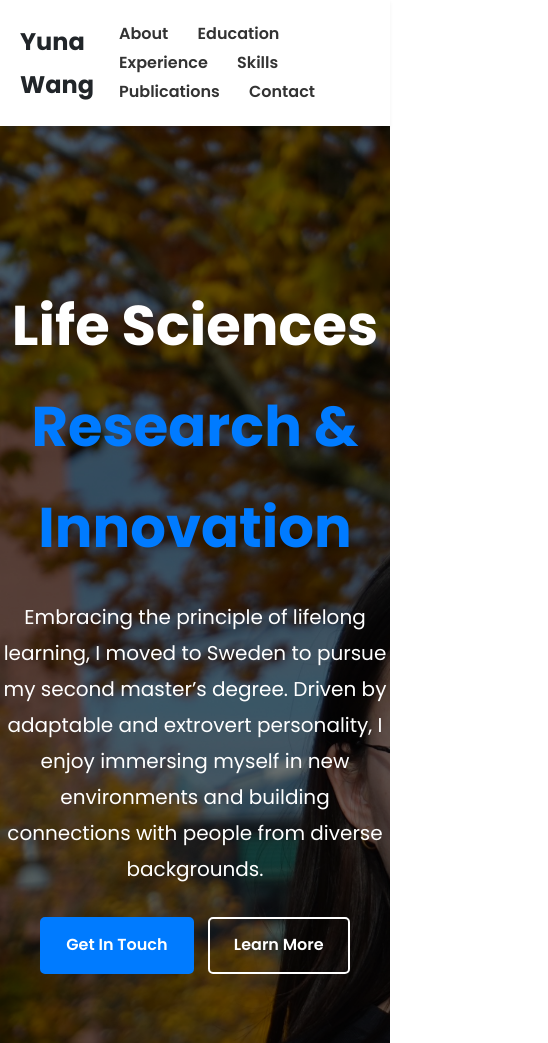
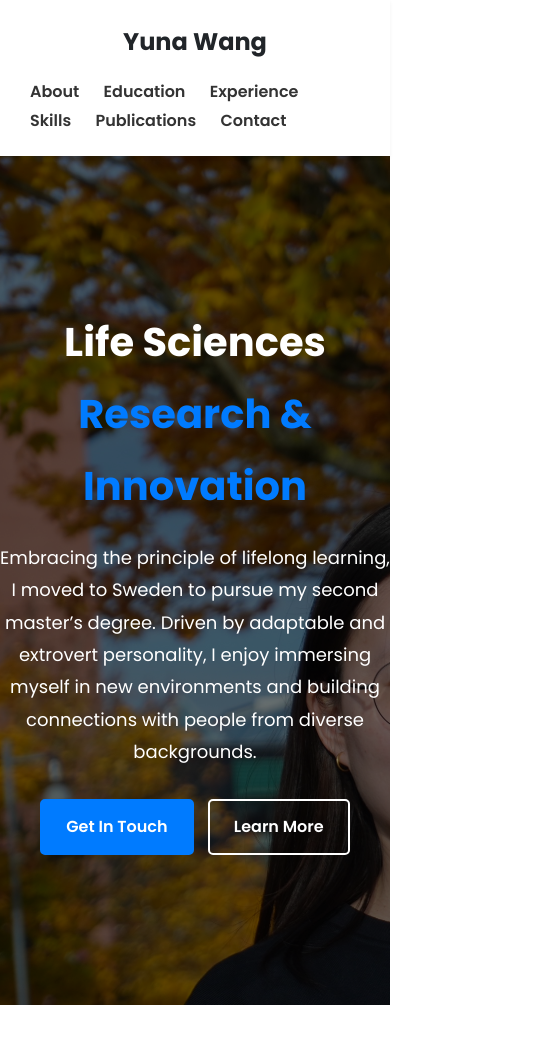
Before and after one commit to yuna-wang/yuna.github.io, a plain HTML site: page index.html in a window 390 px wide. Shown: the top 1043 px of the page, 548 px wide, since content can reach past the window. Drawn offline with Linux system fonts and the light colour scheme.

Commit message:
adapt phone

```diff
--- a/index.html
+++ b/index.html
@@ -180,6 +180,28 @@
         vertical-align: middle;
         border-radius: 5px;
     }
+
+    @media (max-width: 768px) {
+      header .container {
+        flex-direction: column;
+      }
+      header nav {
+        margin-top: 15px;
+      }
+      header nav a {
+        margin: 0 10px;
+      }
+      .hero h1 {
+        font-size: 40px;
+      }
+      .hero p {
+        font-size: 18px;
+      }
+      #skills .skills-grid,
+      #contact .contact-grid {
+        grid-template-columns: 1fr;
+      }
+    }
   </style>
 </head>
 <body>
```
